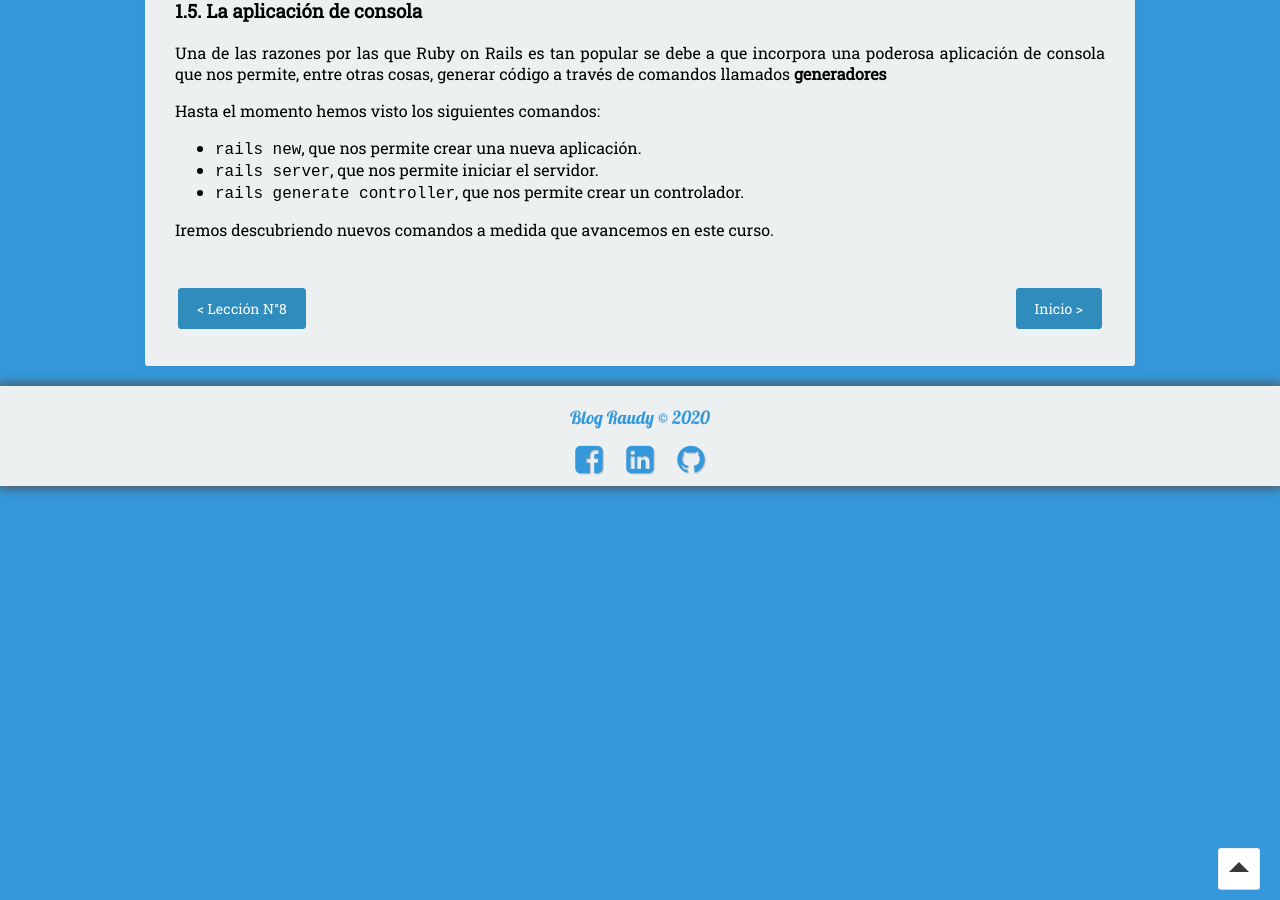
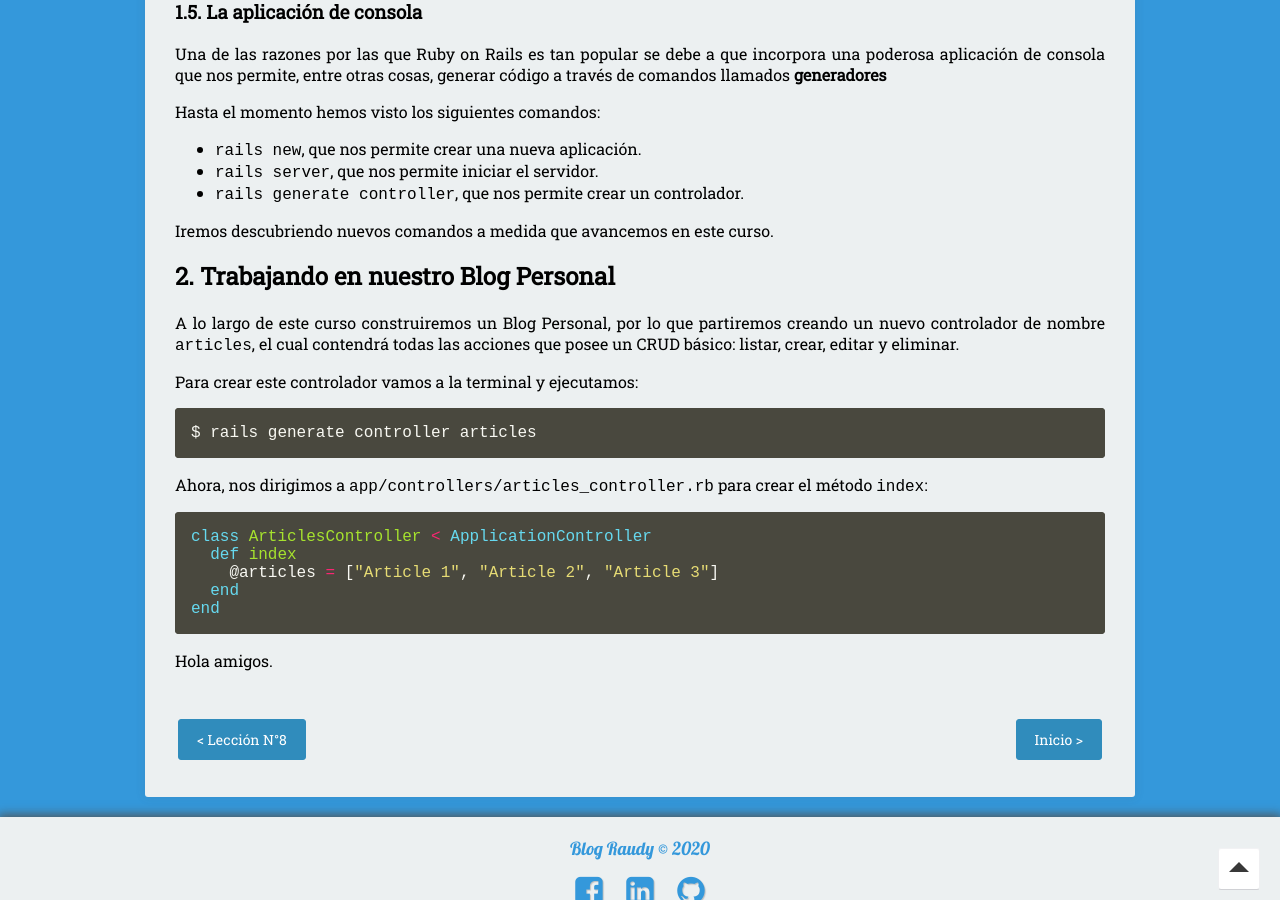
Before and after one commit to nisoto/Blog-anterior-2.0, a Jekyll site: the page built from _posts/2020-04-30-rails-ix-arquitectura.md, in a window 1280 px wide and 900 px high, scrolled down 2874 px. Built offline with Jekyll 4.4.1, drawn with Linux system fonts in a browser that asks for light colours; nearby versions of some CDN libraries.

Commit message:
Update 2020-04-30-rails-ix-arquitectura.md

````diff
--- a/_posts/2020-04-30-rails-ix-arquitectura.md
+++ b/_posts/2020-04-30-rails-ix-arquitectura.md
@@ -139,6 +139,28 @@ Hasta el momento hemos visto los siguientes comandos:
 
 Iremos descubriendo nuevos comandos a medida que avancemos en este curso.
 
+## 2. Trabajando en nuestro Blog Personal
+
+A lo largo de este curso construiremos un Blog Personal, por lo que partiremos creando un nuevo controlador de nombre `articles`, el cual contendrá todas las acciones que posee un CRUD básico: listar, crear, editar y eliminar.
+
+Para crear este controlador vamos a la terminal y ejecutamos:
+
+```
+$ rails generate controller articles
+```
+
+Ahora, nos dirigimos a `app/controllers/articles_controller.rb` para crear el método `index`:
+
+``` rb
+class ArticlesController < ApplicationController
+  def index
+    @articles = ["Article 1", "Article 2", "Article 3"]
+  end
+end
+```
+
+Hola amigos.
+
 |     |     |
 |:----|----:|
 | [< Lección N°8](https://nisoto.github.io/rails-viii-ruby-on-rails/){: .btn .btn-info} | [Inicio >](https://nisoto.github.io/blog/){: .btn .btn-info} |
````
